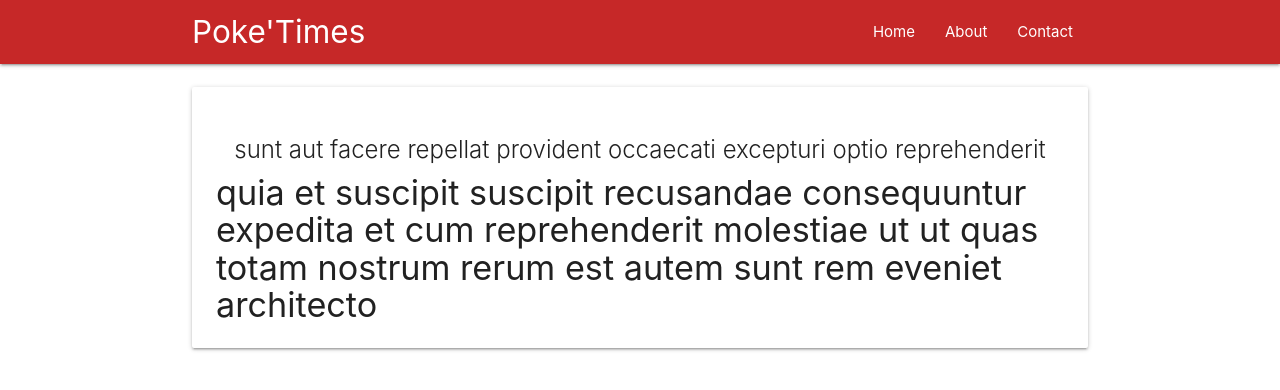
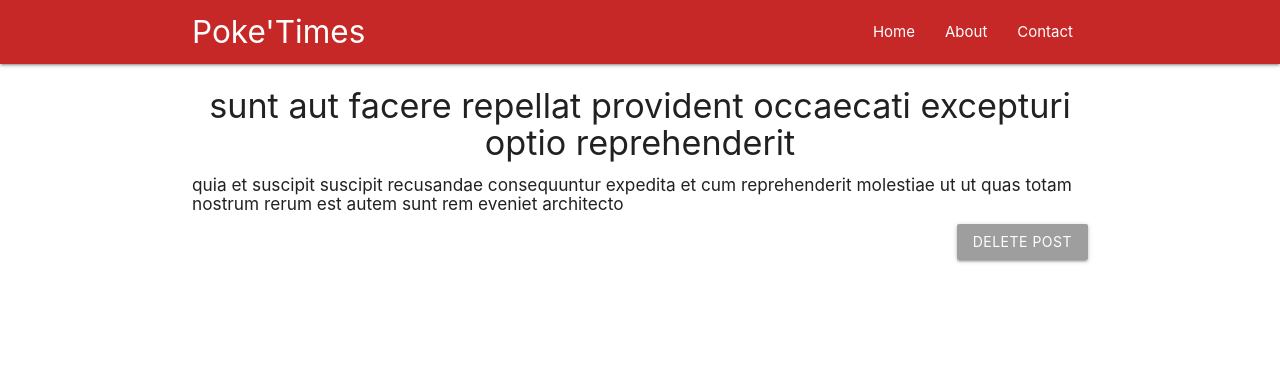
Before and after one commit to himanshu-tiwari/poketimes, a React (Create React App) app: page /post/1 in a window 1280 px wide. Shown: the top 390 px of the page. Built offline with nearby package versions, Linux system fonts and the light colour scheme.

Commit message:
Mapping dispatch to props to edit the state

```diff
--- a/src/components/Home.js
+++ b/src/components/Home.js
@@ -5,7 +5,6 @@ import { connect } from 'react-redux';
 
 class Home extends Component {
 	render() {
-		console.log(this.props);
 		const { posts } = this.props;
 		const postList = posts.length > 0 ? (
 			posts.map(post => {
@@ -17,7 +16,7 @@ class Home extends Component {
 							</Link>
 
 							<p>{post.body}</p>
-							<img src={pokeball} className="pokeball" />
+							<img src={pokeball} className="pokeball" alt="pokeball" />
 						</div>
 					</div>
 				);
--- a/src/components/Post.js
+++ b/src/components/Post.js
@@ -3,12 +3,19 @@ import { connect } from 'react-redux';
 
 class Post extends Component {
 	render() {
+		this.handleClick = () => {
+			this.props.deletePost(this.props.post.id);
+			this.props.history.push('/');
+		};
+
 		const post = this.props.post ? (
-			<div className="post card">
-				<div className="card-content">
-					<h4 className="center card-title">{this.props.post.title}</h4>
-					<p>{this.props.post.body}</p>
-				</div>
+			<div className="post">
+					<h4 className="center">{this.props.post.title}</h4>
+					<h6>{this.props.post.body}</h6>
+
+					<div className="right">
+						<button className="btn grey" onClick={this.handleClick}>Delete Post</button>
+					</div>
 			</div>
 		) : (
 			<div className="center">Loading post...</div>
@@ -29,4 +36,10 @@ const mapStateToProps = (state, ownProps) => {
 	};
 };
 
-export default connect(mapStateToProps)(Post);
+const mapDispatchToProps = (dispatch) => {
+	return {
+		deletePost : (id) => { dispatch({type : 'DELETE_POST', id : id}) }
+	};
+};
+
+export default connect(mapStateToProps, mapDispatchToProps)(Post);
--- a/src/reducers/rootReducer.js
+++ b/src/reducers/rootReducer.js
@@ -19,6 +19,14 @@ const initState = {
 };
 
 const rootReducer = (state = initState, action) => {
+	if (action.type === 'DELETE_POST') {
+		let newPosts = state.posts.filter(post => post.id !== Number(action.id));
+
+		return {
+			...state,
+			posts : newPosts
+		}
+	}
 	return state;
 };
 
```
